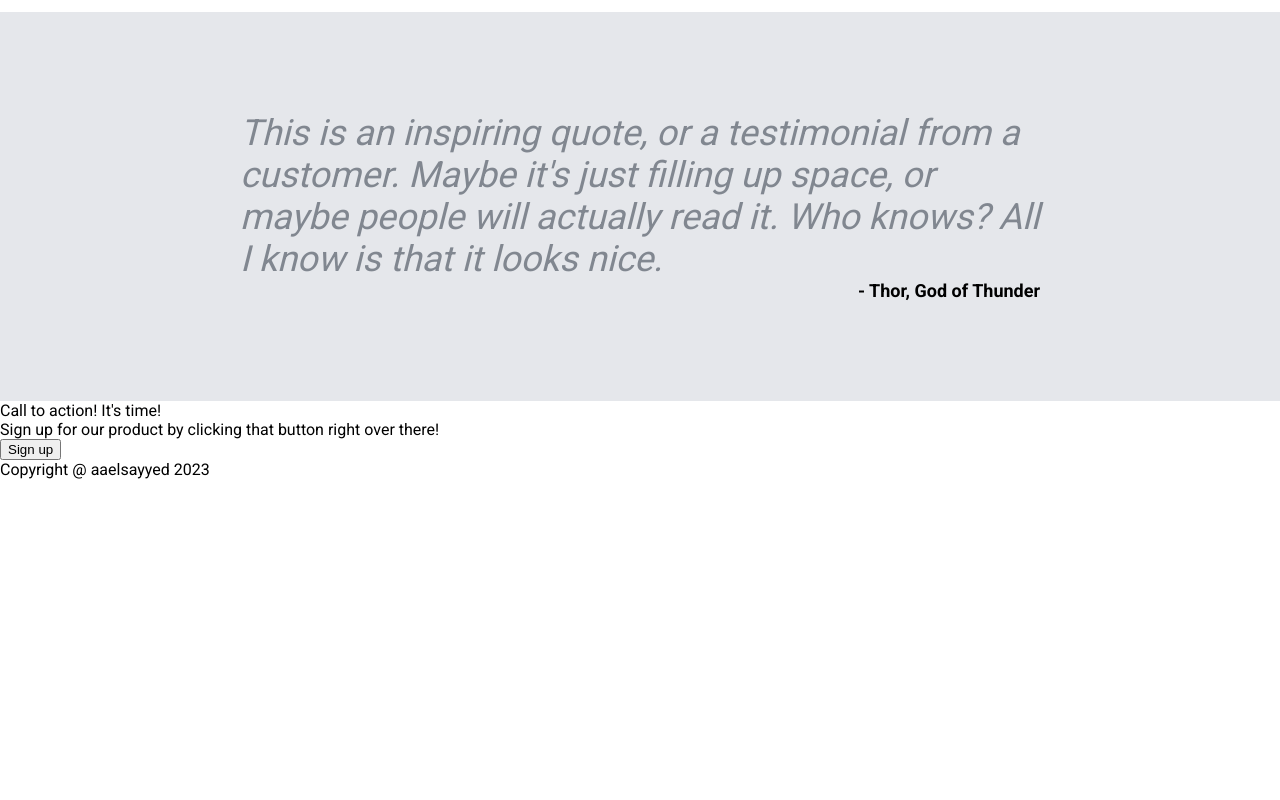
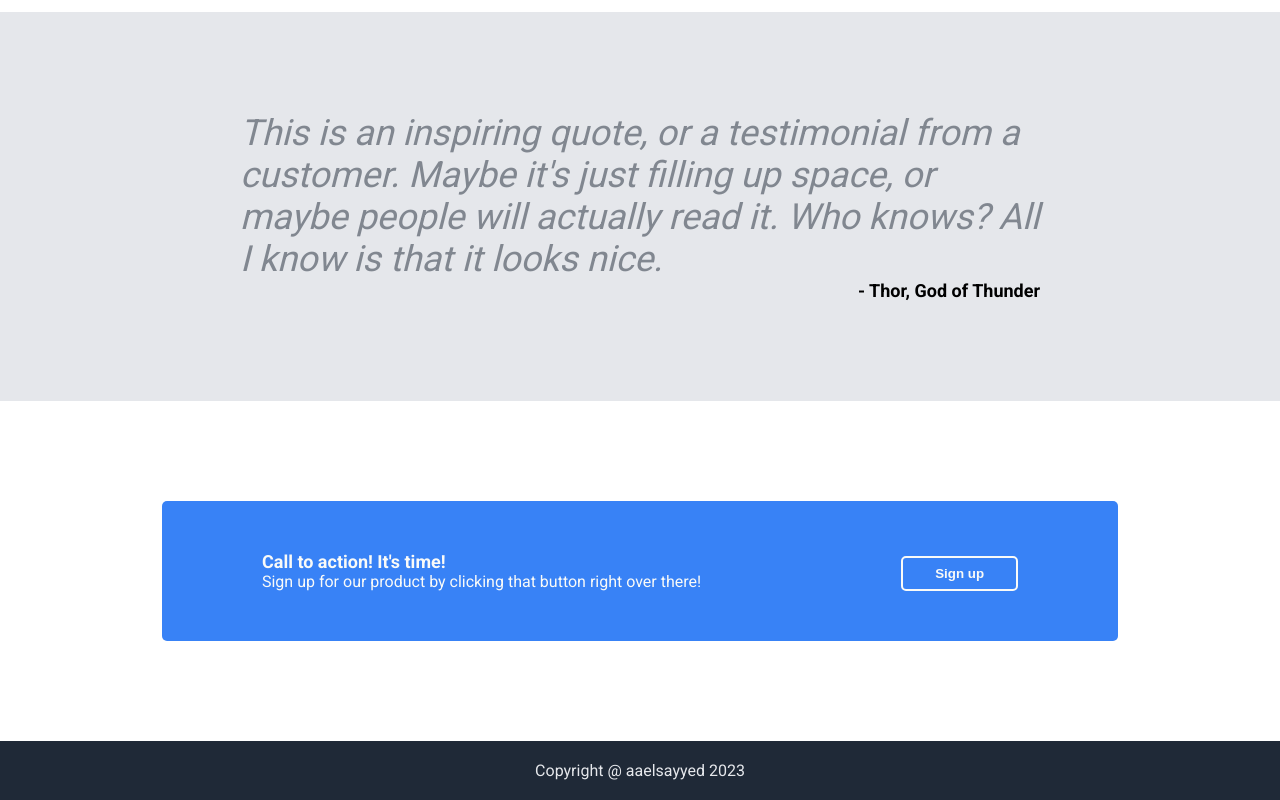
Before and after one commit to zo7ley2a/landing-page, a plain HTML site: page index.html in a window 1280 px wide. Shown: the part 1062-1862 px from the top of the page. Before the commit the page ends 1541 px from the top, so only its background shows below. Drawn offline with Linux system fonts and the light colour scheme.

Commit message:
Finish styling the fourth-section and the footer

```diff
--- a/index.html
+++ b/index.html
@@ -91,17 +91,14 @@
             Sign up for our product by clicking that button right over there!
           </div>
         </div>
-        <div>
+        <div class="call-button-area">
           <button class="call-to-action-button">Sign up</button>
         </div>
       </div>
     </div>
 
-
     <!-- footer -->
 
-    <div class="footer">
-      Copyright @ aaelsayyed 2023
-    </div>
+    <div class="footer">Copyright @ aaelsayyed 2023</div>
   </body>
 </html>
--- a/style.css
+++ b/style.css
@@ -131,34 +131,87 @@ a {
   display: flex;
   justify-content: center;
   align-items: center;
-  gap:10px;
+  gap: 10px;
 }
 
-.third-section{
+.third-section {
   display: flex;
   justify-content: center;
   align-items: center;
-  background-color: #E5E7EB;
+  background-color: #e5e7eb;
 }
 
-.quote{
+.quote {
   margin-top: 100px;
   margin-bottom: 100px;
   display: flex;
   flex-direction: column;
 }
 
-.quote-text{
+.quote-text {
   width: 800px;
   font-size: 36px;
-  opacity:0.5;
+  opacity: 0.5;
   font-style: italic;
-  color: #1F2937;
+  color: #1f2937;
 }
 
-.quote-author{
- display: flex;
- justify-content: flex-end;
- font-weight: bold;
- font-size: 18px;
+.quote-author {
+  display: flex;
+  justify-content: flex-end;
+  font-weight: bold;
+  font-size: 18px;
 }
+
+.fourth-section {
+  display: flex;
+  justify-content: center;
+  align-items: center;
+  flex: 1;
+}
+
+.call-to-action {
+  display: flex;
+  gap: 200px;
+  background-color: #3882f6;
+  padding: 50px 100px;
+  margin-top: 100px;
+  margin-bottom: 100px;
+  border-radius: 5px;
+}
+
+.call-to-action-text {
+  display: flex;
+  flex-direction: column;
+  color: #f9faf8;
+}
+
+.call-to-action-main-text {
+  font-weight: bold;
+  font-size: 18px;
+}
+
+.call-button-area {
+  display: flex;
+  flex-direction: column;
+  justify-content: flex-end;
+}
+
+.call-to-action-button {
+  background-color: #3882f6;
+  border-radius: 5px;
+  border-style: solid;
+  border-color: #f9faf8;
+  color: #f9faf8;
+  font-weight: bold;
+  padding: 8px 32px;
+}
+
+.footer {
+  display: flex;
+  justify-content: center;
+  align-items: center;
+  background-color: #1f2937;
+  color: #e5e7eb;
+  padding: 20px 60px;
+}
```
